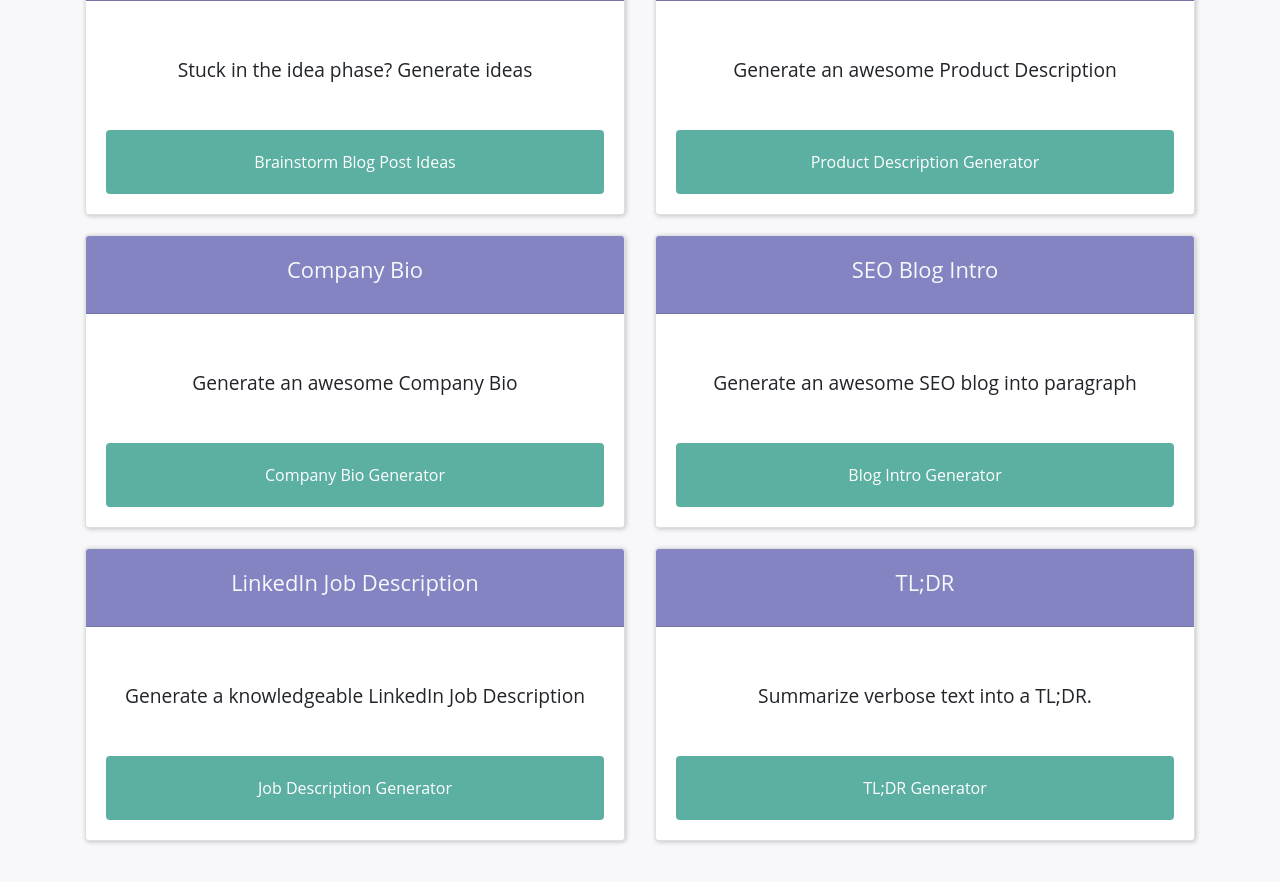
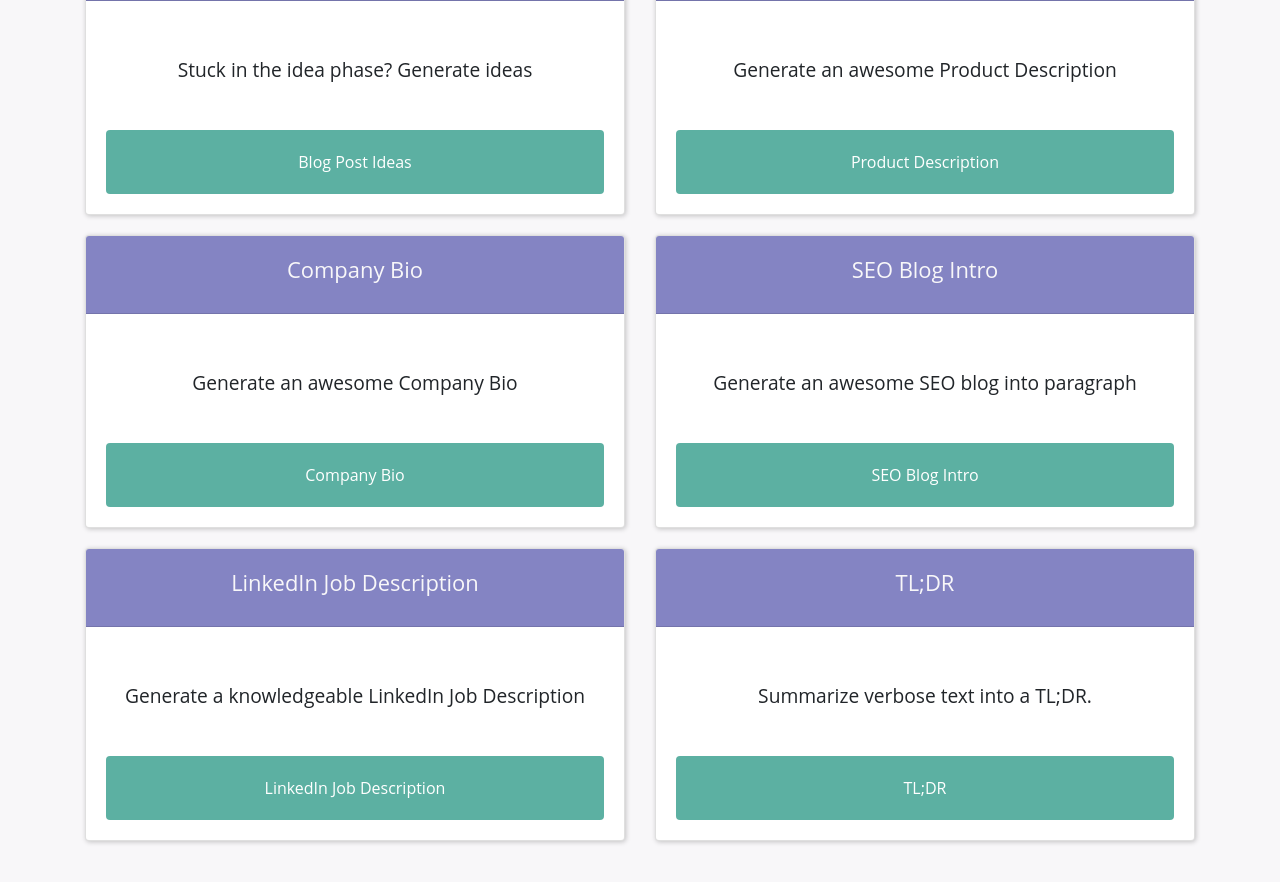
Before and after one commit to ash1eygrace/ai-content, a React (Create React App) app: page /generators in a window 1280 px wide. Shown: the part 340-1222 px from the top of the page. Built offline with nearby package versions, Linux system fonts and the light colour scheme.

Commit message:
create array of generators and map over data to dynamically render card components

```diff
--- a/src/components/Generators.js
+++ b/src/components/Generators.js
@@ -1,85 +1,77 @@
 import React from 'react'
-import { Component } from 'react'
 import { Container, Card, Row, Col, Button } from 'react-bootstrap'
+function RenderGenerators() {
+    const generators = [
+        {
+            id: 1,
+            title: 'Blog Post Ideas',
+            description: 'Stuck in the idea phase? Generate ideas',
+            link: 'blogideas'
+        },
+        {
+            id: 2,
+            title: 'Product Description',
+            description: 'Generate an awesome Product Description',
+            link: 'product-description'
+        },
+        {
+            id: 3,
+            title: 'Company Bio',
+            description: 'Generate an awesome Company Bio',
+            link: 'company-bio'
+        },
+        {
+            id: 4,
+            title: 'SEO Blog Intro',
+            description: 'Generate an awesome SEO blog into paragraph',
+            link: 'blog-intro'
+        },
+        {
+            id: 5,
+            title: 'LinkedIn Job Description',
+            description: 'Generate a knowledgeable LinkedIn Job Description',
+            link: 'li-job-description'
+        },
+        {
+            id: 6,
+            title: 'TL;DR',
+            description: 'Summarize verbose text into a TL;DR.',
+            link: 'li-job-description'
+        }
+    ]
+    const Generator = generators.map (
+        (generator) => {
+            return (
+                <Col sm={6}>
+                    <Card className="text-center">
+                        <Card.Header><h2>{generator.title}</h2></Card.Header>
+                        <Card.Body>
+                            <Card.Text>
+                            <p>{generator.description}</p>
+                            <Button href={generator.link}>{generator.title}</Button>
+                            </Card.Text>
+                        </Card.Body>
+                    </Card>
+                </Col>
+            );
+        }
+    );
+    return (
+        <Row id="list-generators">
+            {Generator}
+        </Row>
+    );
+}
 
-
-class Generators extends Component {
-render() {
+function Generators() {
     return (
         <div id="generators">
-        <h1>Content Generators</h1>
-        <Container>
-        <Row>
-        <Col sm={6}>
-        <Card className="text-center">
-            <Card.Header><h2>Blog Post Ideas</h2></Card.Header>
-            <Card.Body>
-                <Card.Text>
-                 <p>Stuck in the idea phase? Generate ideas</p>
-                <Button href="blogideas">Brainstorm Blog Post Ideas</Button>
-                </Card.Text>
-            </Card.Body>
-        </Card>
-        </Col>
-        <Col sm={6}>
-        <Card className="text-center">
-            <Card.Header><h2>Product Description</h2></Card.Header>
-            <Card.Body>
-                <Card.Text>
-                <p>Generate an awesome Product Description</p>
-                <Button href="product-description">Product Description Generator</Button>
-                </Card.Text>
-            </Card.Body>
-        </Card>
-        </Col>
-        <Col sm={6}>
-        <Card className="text-center">
-            <Card.Header><h2>Company Bio</h2></Card.Header>
-            <Card.Body>
-                <Card.Text>
-                <p>Generate an awesome Company Bio</p>
-                <Button href="company-bio">Company Bio Generator</Button>
-                </Card.Text>
-            </Card.Body>
-        </Card>
-        </Col>
-        <Col sm={6}>
-        <Card className="text-center">
-            <Card.Header><h2>SEO Blog Intro</h2></Card.Header>
-            <Card.Body>
-                <Card.Text>
-                <p>Generate an awesome SEO blog into paragraph</p>
-                <Button href="blog-intro">Blog Intro Generator</Button>
-                </Card.Text>
-            </Card.Body>
-        </Card>
-        </Col>
-        <Col sm={6}>
-        <Card className="text-center">
-            <Card.Header><h2>LinkedIn Job Description</h2></Card.Header>
-            <Card.Body>
-                <Card.Text>
-                 <p>Generate a knowledgeable LinkedIn Job Description</p>
-                <Button href="li-job-description">Job Description Generator</Button>
-                </Card.Text>
-            </Card.Body>
-        </Card>
-        </Col>
-        <Col sm={6}>
-        <Card className="text-center">
-            <Card.Header><h2>TL;DR</h2></Card.Header>
-            <Card.Body>
-                <Card.Text>
-                 <p>Summarize verbose text into a TL;DR.</p>
-                <Button href="li-job-description">TL;DR Generator</Button>
-                </Card.Text>
-            </Card.Body>
-        </Card>
-        </Col>
-    </Row>
-    </Container>
-    </div>
-    )
+            <h1>Content Generators</h1>
+            <Container>
+                   <RenderGenerators />
+            </Container>
+        </div>
+    );
 }
-}
+
 export default Generators;
```
